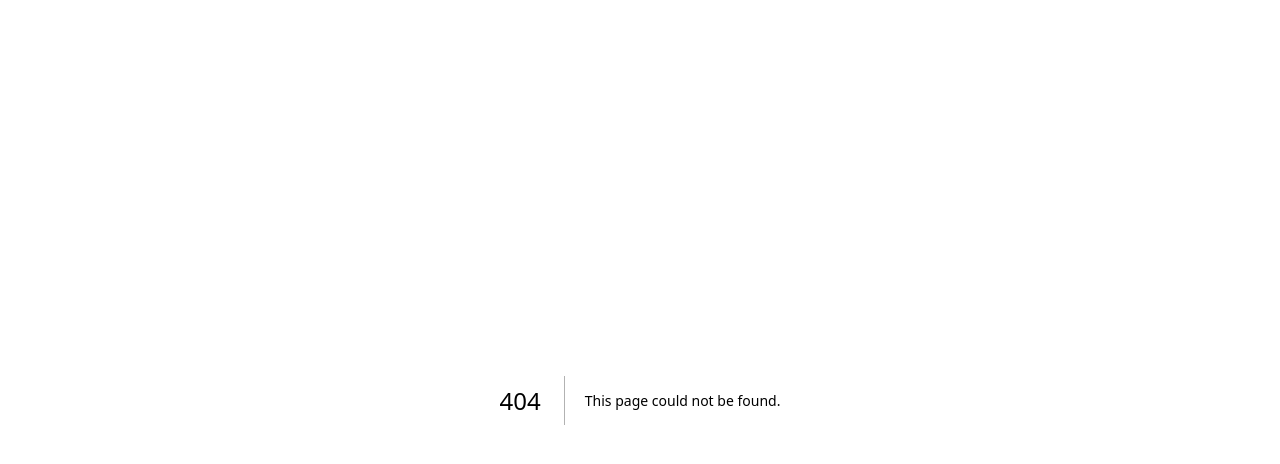
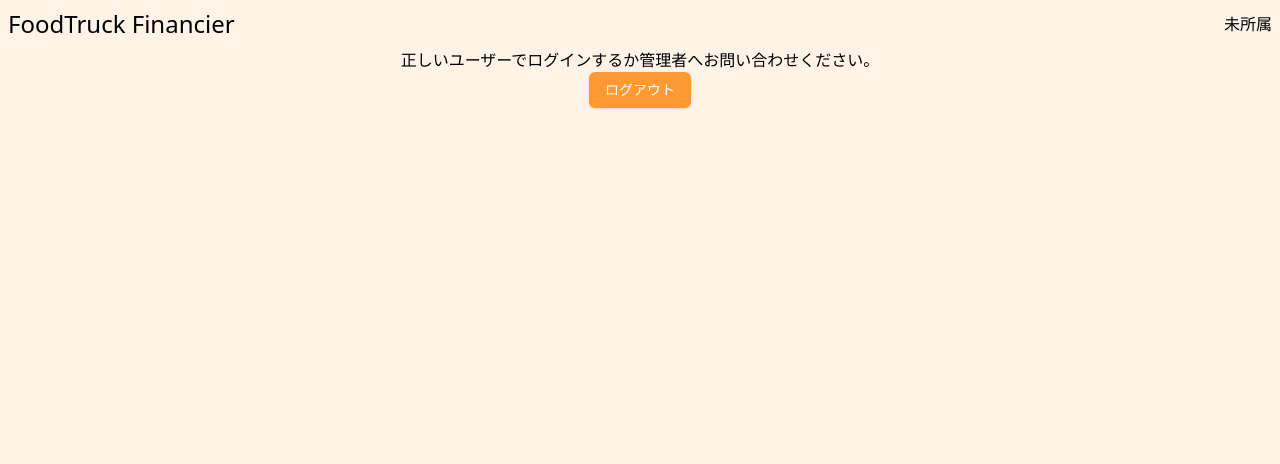
Before and after one commit to chakkun1121/food-truck-financier, a Next.js app: page /register/menu in a window 1280 px wide. Before the commit this address had no page. Shown: the top 464 px of the page. Built offline with nearby package versions, Linux system fonts and the light colour scheme; no server answers; the database is empty.

Commit message:
feat: make header and error

```diff
--- a/next.config.mjs
+++ b/next.config.mjs
@@ -1,6 +1,15 @@
 /** @type {import('next').NextConfig} */
 const nextConfig = {
   reactStrictMode: false,
+  redirects: async () => {
+    return [
+      {
+        source: "/register",
+        destination: "/register/menu",
+        permanent: true,
+      },
+    ];
+  },
 };
 
 export default nextConfig;
--- /dev/null
+++ b/src/app/register/layout.tsx
@@ -0,0 +1,11 @@
+import Header from "@/components/ui-element/registerHeader";
+import { ReactNode } from "react";
+
+export default function Layout({ children }: { children: ReactNode }) {
+  return (
+    <>
+      <Header/>
+      <main>{children}</main>
+    </>
+  );
+}
--- /dev/null
+++ b/src/app/register/menu/page.tsx
@@ -0,0 +1,28 @@
+"use client";
+import Loading from "@/components/ui-element/loading";
+import { Button } from "@/components/ui/button";
+import { auth, db } from "@/firebase";
+import { ref } from "firebase/database";
+import Link from "next/link";
+import { useAuthState } from "react-firebase-hooks/auth";
+import { useObjectVal } from "react-firebase-hooks/database";
+export default function RegisterPage() {
+  const [user, loading, error] = useAuthState(auth);
+  const [userInfo, userInfoLoading, userInfoError] = useObjectVal<{
+    stallId?: string;
+  }>(ref(db, `users/${user?.uid}`));
+  const [stallInfo, stallInfoLoading, stallInfoError] = useObjectVal<{
+    name?: string;
+  }>(ref(db, `stalls/${userInfo?.stallId}`));
+  if (loading || userInfoLoading || stallInfoLoading) return <Loading />;
+  if (!user || !stallInfo)
+    return (
+      <div className="text-center">
+        <h2>正しいユーザーでログインするか管理者へお問い合わせください。</h2>
+        <Button asChild>
+          <Link href="/logout">ログアウト</Link>
+        </Button>
+      </div>
+    );
+  return <></>;
+}
--- /dev/null
+++ b/src/components/ui-element/loading.tsx
@@ -0,0 +1,5 @@
+import { cn } from "@/lib/utils";
+
+export default function Loading({ className }: { className?: string }) {
+  return <p className={cn("text-center", className)}>Loading...</p>;
+}
--- /dev/null
+++ b/src/components/ui-element/registerHeader.tsx
@@ -0,0 +1,29 @@
+"use client";
+import { auth, db } from "@/firebase";
+import { ref } from "firebase/database";
+import { useAuthState } from "react-firebase-hooks/auth";
+import { useObjectVal } from "react-firebase-hooks/database";
+import Loading from "./loading";
+export default function Header() {
+  const [user, loading, error] = useAuthState(auth);
+  const [userInfo, userInfoLoading, userInfoError] = useObjectVal<{
+    stallId?: string;
+  }>(ref(db, `users/${user?.uid}`));
+  const [stallInfo, stallInfoLoading, stallInfoError] = useObjectVal<{
+    name?: string;
+  }>(ref(db, `stalls/${userInfo?.stallId}`));
+  return (
+    <header className="flex justify-between p-2 items-center">
+      <h1 className="text-2xl">FoodTruck Financier</h1>
+      <div>
+        {loading || userInfoLoading || stallInfoLoading ? (
+          <Loading className="text-start" />
+        ) : stallInfo ? (
+          <p>{stallInfo?.name}</p>
+        ) : (
+          <p>未所属</p>
+        )}
+      </div>
+    </header>
+  );
+}
```
